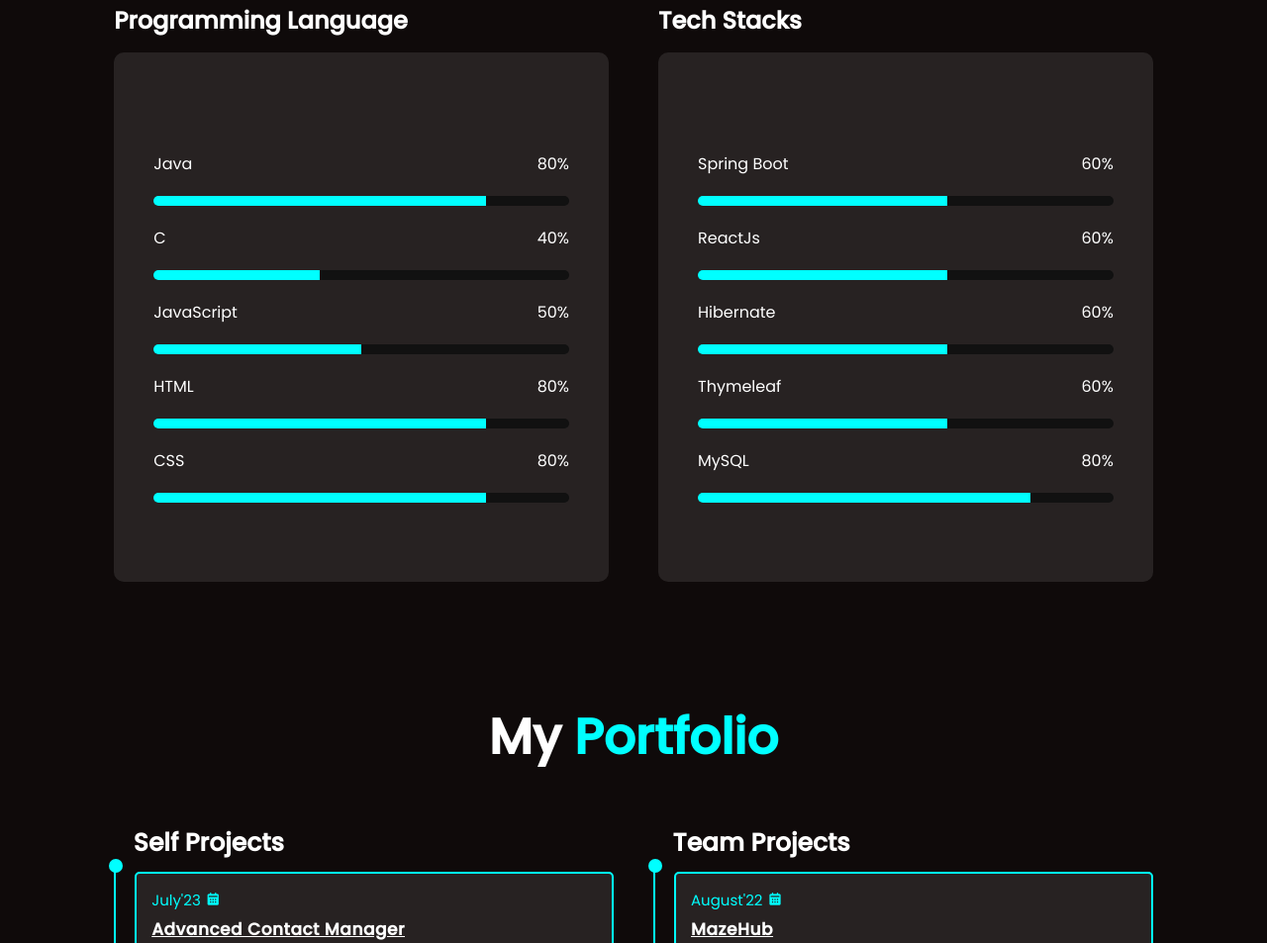
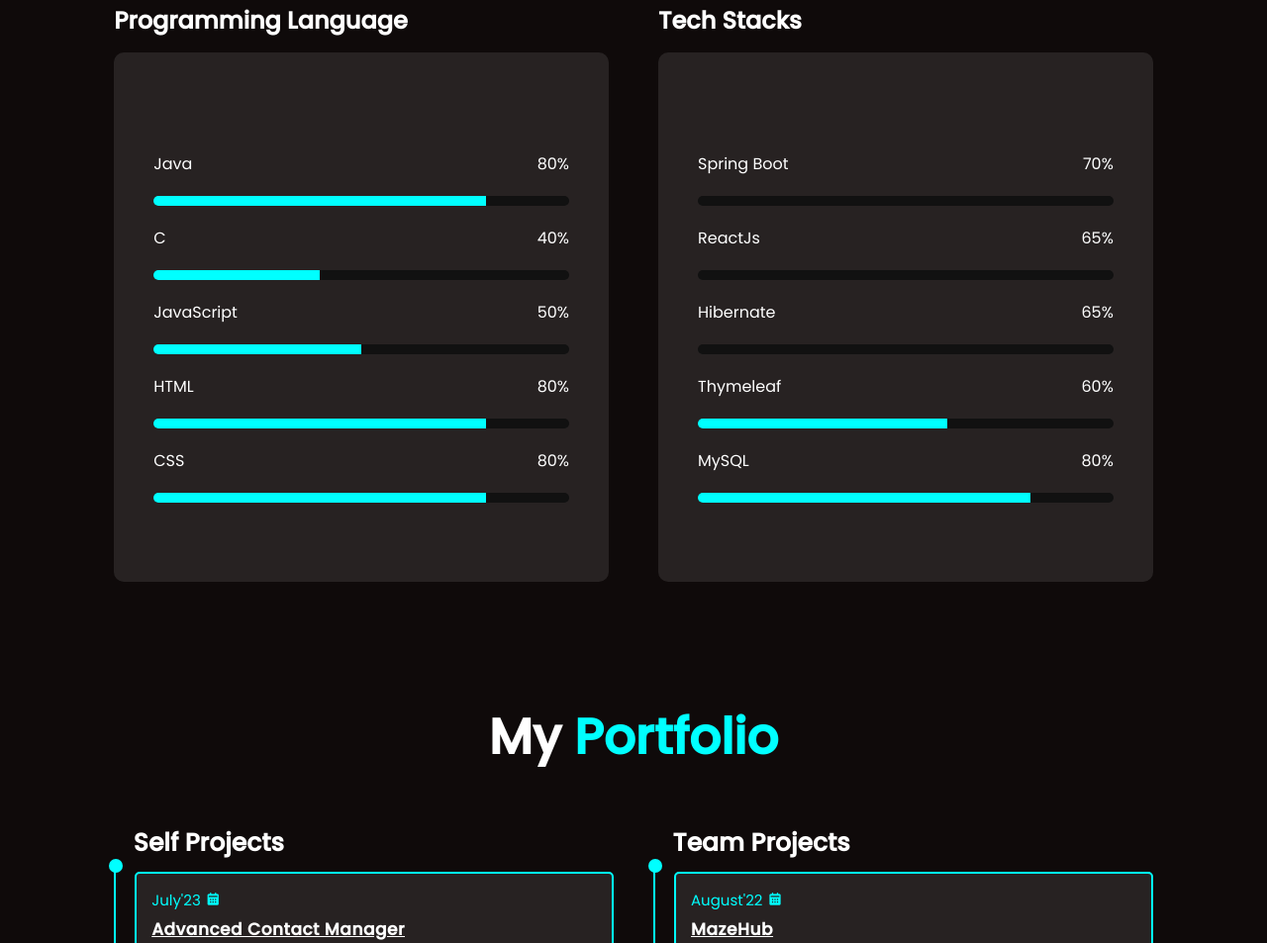
Before and after one commit to RaunakAgarwal18/RaunakAgarwal_Portfolio, a website: page index.html in a window 1280 px wide. Shown: the part 2738-3691 px from the top of the page at 99% size. Drawn offline with nearby package versions, Linux system fonts and the light colour scheme.

Commit message:
Update index.html

```diff
--- a/index.html
+++ b/index.html
@@ -161,24 +161,24 @@
                 <div class="skill-box skill-box2">
                     <div class="single-skill">
                         <span class="topic">Spring Boot</span>
-                        <span class="topic">60%</span>
+                        <span class="topic">70%</span>
                     </div>
                     <div class="bar-side">
-                        <div class="bar bar-5"></div>
+                        <div class="bar bar-8"></div>
                     </div>
                     <div class="single-skill">
                         <span class="topic">ReactJs</span>
-                        <span class="topic">60%</span>
+                        <span class="topic">65%</span>
                     </div>
                     <div class="bar-side">
-                        <div class="bar bar-5"></div>
+                        <div class="bar bar-9"></div>
                     </div>
                     <div class="single-skill">
                         <span class="topic">Hibernate</span>
-                        <span class="topic">60%</span>
+                        <span class="topic">65%</span>
                     </div>
                     <div class="bar-side">
-                        <div class="bar bar-5"></div>
+                        <div class="bar bar-9"></div>
                     </div>
                     <div class="single-skill">
                         <span class="topic">Thymeleaf</span>
```
